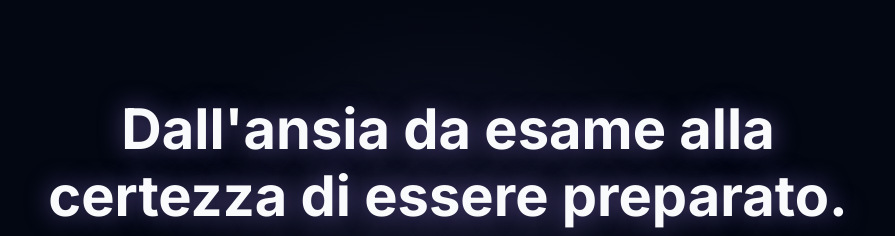
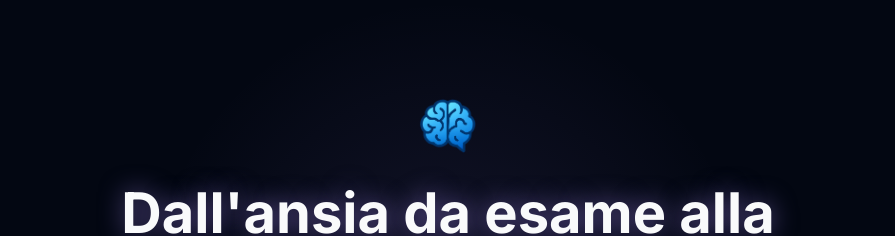
Before and after one commit to BraHKet/MentoraLP, a React (Create React App) app: page / in a window 1280 px wide. Shown: the top 236 px of the page, without its empty margins (192-1087 px from the left). Built offline with nearby package versions, Linux system fonts and the light colour scheme.

Commit message:
Ottavo commit

```diff
--- a/src/components/LandingPage.css
+++ b/src/components/LandingPage.css
@@ -282,6 +282,21 @@ main > section {
     transform: translateY(0);
 }
 
+/* NUOVI STILI PER IL BRANDING NELL'HERO */
+.hero-brand {
+    display: flex;
+    align-items: center;
+    justify-content: center;
+    gap: 1rem; /* Spazio tra logo e titolo */
+    margin-bottom: 1.5rem;
+}
+
+.hero-logo {
+    width: clamp(40px, 8vw, 60px); /* Dimensione del logo fluida */
+    height: auto;
+    display: block;
+}
+
 /* RESPONSIVE */
 @media (max-width: 650px) {
     .hero-offer-box {
--- a/src/components/LandingPage.js
+++ b/src/components/LandingPage.js
@@ -54,6 +54,11 @@ const LandingPage = () => {
             <div className="landing-container">
 
                 <header className="hero">
+
+                    <div className="hero-brand">
+                        <img src="/logo.png" alt="Mentora Logo" className="hero-logo" />
+                    </div>
+
                     <h1 className="hero-title">Dall'ansia da esame alla certezza di essere preparato.</h1>
                     <p className="hero-subtitle">Mentora analizza i tuoi PDF, crea un piano di studi intelligente e ti interroga come un vero professore, per darti la sicurezza che ti serve per l'esame.</p>
 
```
Also changed, not shown: public/logo.png (added).
